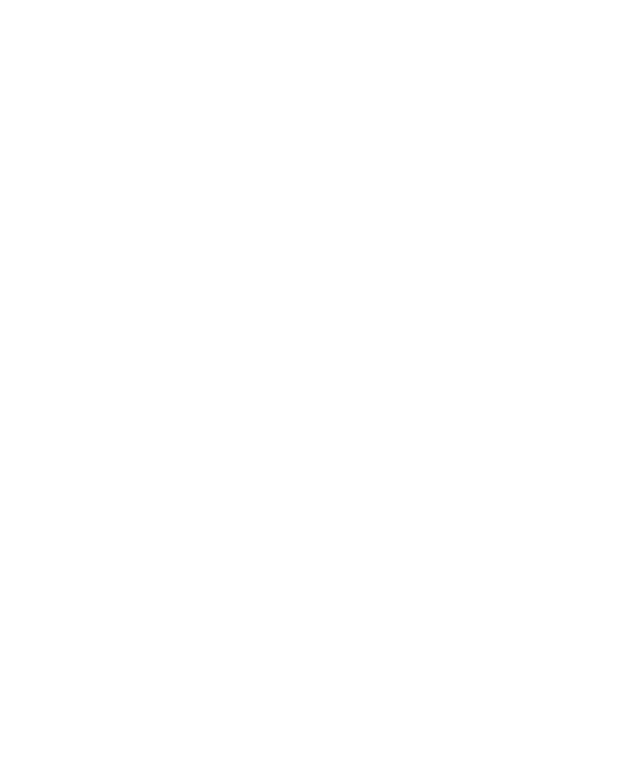
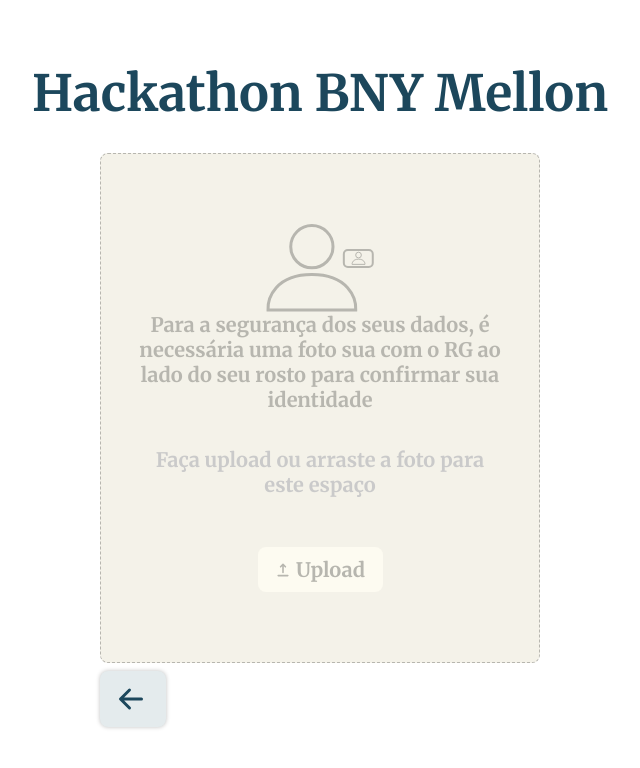
Before and after one commit to codeway-hacktudo/codeway-hacktudo-front, a React (Create React App) app: page /update-id in a window 1280 px wide. Shown: the top 768 px of the page, without its empty margins (320-960 px from the left). Built offline with nearby package versions, Linux system fonts and the light colour scheme.

Commit message:
finish upload id

```diff
--- a/package.json
+++ b/package.json
@@ -16,6 +16,7 @@
     "polished": "^4.1.3",
     "react": "^17.0.2",
     "react-dom": "^17.0.2",
+    "react-dropzone": "^11.4.2",
     "react-icons": "^4.3.1",
     "react-router-dom": "^5.3.0",
     "react-scripts": "4.0.3",
--- /dev/null
+++ b/src/pages/UpdateId/index.tsx
@@ -0,0 +1,65 @@
+import React, {useState} from 'react';
+import {useDropzone} from 'react-dropzone';
+import {HiUpload, HiArrowLeft} from 'react-icons/hi';
+import Button from '../../components/button';
+import IDConfirm from '../../assets/id-confirm.svg';
+
+import {Container, Title, InputDropId, ButtonWrapper} from './styles';
+
+const UpdateId: React.FC = () => {
+  const {getRootProps, getInputProps} = useDropzone();
+
+  // const fileList = (files: FileWithPath[]): ReactNode =>
+  //   files.map((file) => (
+  //     <li key={file.path}>
+  //       {file.path} - {file.size} bytes
+  //     </li>
+  //   ));
+
+  const [errorResponseUploadId, setErrorResponseUploadId] = useState(false);
+
+  return (
+    <Container>
+      <Title>Hackathon BNY Mellon</Title>
+
+      <section>
+        {errorResponseUploadId ? (
+          <InputDropId>
+            <img src={IDConfirm} alt="IDConfirm" />
+            <strong>Não foi possível confirmar sua identidade.</strong>
+          </InputDropId>
+        ) : (
+          <InputDropId {...getRootProps({className: 'dropzone'})}>
+            <img src={IDConfirm} alt="IDConfirm" />
+            <strong>
+              Para a segurança dos seus dados, é necessária uma foto sua com o
+              RG ao lado do seu rosto para confirmar sua identidade
+            </strong>
+            <p>Faça upload ou arraste a foto para este espaço</p>
+            <div>
+              <HiUpload color="#B7B6AF" style={{marginRight: 5}} />
+              <p>Upload</p>
+            </div>
+
+            <input {...getInputProps()} />
+          </InputDropId>
+        )}
+        {/* <aside>
+          <h4>Arquivos</h4>
+          <ul>{fileList(acceptedFiles)}</ul>
+        </aside> */}
+        <ButtonWrapper>
+          <Button
+            onClick={() => console.log('teste')}
+            icon={() => (
+              <HiArrowLeft color="#1C475C" size="30" style={{marginRight: 5}} />
+            )}
+            background="#E4EBED"
+          />
+        </ButtonWrapper>
+      </section>
+    </Container>
+  );
+};
+
+export default UpdateId;
--- /dev/null
+++ b/src/pages/UpdateId/styles.ts
@@ -0,0 +1,79 @@
+import styled from 'styled-components';
+
+export const Container = styled.div`
+  height: 100vh;
+  display: flex;
+  flex-direction: column;
+  justify-content: center;
+  align-items: center;
+`;
+
+export const Title = styled.h1`
+  margin-bottom: 28px;
+  font-weight: 700;
+  font-size: 50px;
+  line-height: 62px;
+  color: #1c475c;
+`;
+
+export const InputDropId = styled.div`
+  display: flex;
+  min-height: 510px;
+  flex-direction: column;
+  justify-content: center;
+  align-items: center;
+  max-width: 440px;
+  background: #f4f2e9;
+  border: 1px dashed #b7b6af;
+  border-radius: 8px;
+  padding: 65px 35px;
+
+  strong {
+    font-family: 'Merriweather';
+    font-style: normal;
+    font-weight: bold;
+    font-size: 20px;
+    line-height: 25px;
+    text-align: center;
+    color: #b7b6af;
+  }
+
+  p {
+    font-family: 'Merriweather';
+    font-style: normal;
+    font-weight: bold;
+    font-size: 20px;
+    line-height: 25px;
+    text-align: center;
+    color: #cacaca;
+    margin-top: 35px;
+  }
+
+  div {
+    display: flex;
+    align-items: center;
+    justify-content: center;
+    background: #fdfbf1;
+    border-radius: 8px;
+    width: 125px;
+    height: 45px;
+    margin-top: 50px;
+
+    p {
+      font-family: 'Merriweather';
+      font-style: normal;
+      font-weight: bold;
+      font-size: 20px;
+      line-height: 25px;
+      margin-top: 0px;
+
+      color: #b7b6af;
+    }
+  }
+`;
+
+export const ButtonWrapper = styled.div`
+  width: 66px;
+  height: 66px;
+  margin-top: 8px;
+`;
--- a/src/routes/index.tsx
+++ b/src/routes/index.tsx
@@ -3,6 +3,7 @@
 import Home from '../pages/Home';
 import AllData from '../pages/AllData';
 import MissingData from '../pages/MissingData';
+import UpdateId from '../pages/UpdateId';
 
 const Routes: React.FC = () => {
   return (
@@ -10,6 +11,7 @@
       <Route path="/" exact component={Home} />
       <Route path="/all-data" exact component={AllData} />
       <Route path="/missing-data" exact component={MissingData} />
+      <Route path="/update-id" exact component={UpdateId} />
     </Switch>
   );
 };
```
Also changed, not shown: src/assets/id-confirm.svg (added), 1 other file (tests, documents, lock files or other folders).
